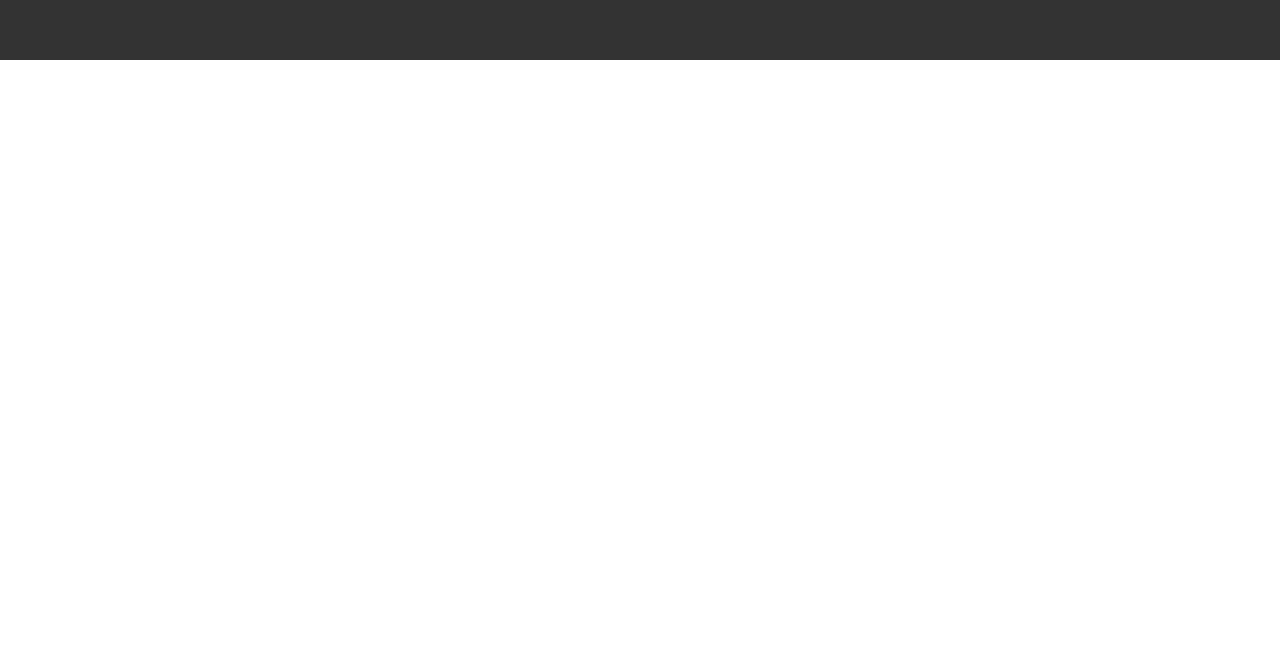
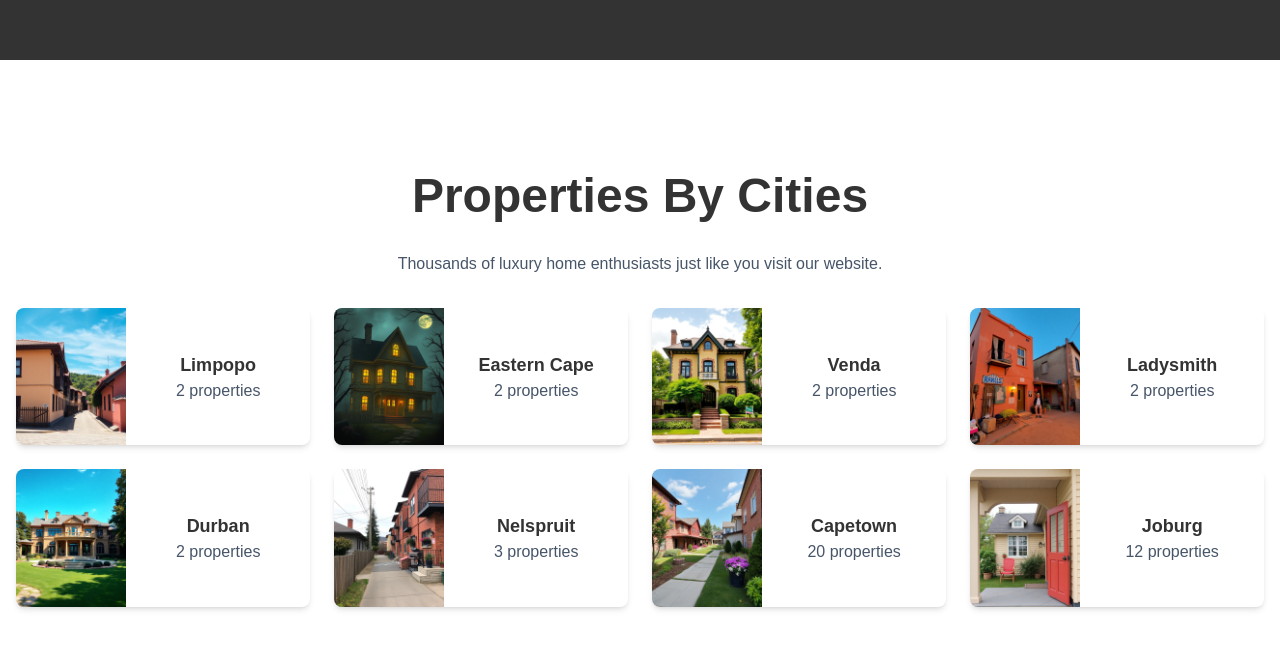
Before and after one commit to scelo-gumede/Real-Estate-1, a Next.js app: page / in a window 1280 px wide. Shown: the part 740-1388 px from the top of the page. Before the commit the page ends 800 px from the top, so only its background shows below. Built offline with nearby package versions, Linux system fonts and the light colour scheme.

Commit message:
added cities

```diff
--- /dev/null
+++ b/app/components/Cities.tsx
@@ -0,0 +1,20 @@
+import CitiesTile from "./CitiesTile"
+import { cities } from "../data"
+
+export default function Cities(){
+
+    return (
+        <section className="flex flex-col gap-8 py-12 my-16 px-4">
+            <h2 className="text-5xl text-grey text-center font-extrabold">Properties By Cities</h2>
+            <p className="text-slate-600 text-center">Thousands of luxury home enthusiasts just like you visit our website.</p>
+
+            <div className="grid md:grid-cols-2 gap-6 lg:grid-cols-4">
+                {cities.map((city,i)=>{
+                    return (
+                        <CitiesTile key={i} {...city} />
+                    )
+                })}
+            </div>
+        </section>
+    )
+}
--- /dev/null
+++ b/app/components/CitiesTile.tsx
@@ -0,0 +1,23 @@
+import Image from "next/image"
+
+interface CitiesTileProps{
+        city:string,
+        properties:number,
+        image:string
+}
+
+
+export default function CitiesTile(props:CitiesTileProps){
+
+    return(
+        <article className="flex  cursor-pointer transition duration-300 hover:bg-green overflow-hidden shadow-md rounded-lg">
+            <div className="w-3/5">
+                <Image src={props.image} width={200} height={170} className="w-full transition duration-300 hover:scale-110 h-full" alt={props.city}  />
+            </div>
+            <div className="flex w-full flex-col items-center justify-center">
+                <p className="text-grey font-bold text-lg" >{props.city}</p>
+                <p className="text-slate-600">{props.properties} properties</p>
+            </div>
+        </article>
+    )
+}
--- a/app/data.ts
+++ b/app/data.ts
@@ -48,3 +48,47 @@ export const links =[
         CONTACT:"Contact"
     }
 ]
+
+
+export const cities = [
+    {
+        city:"Limpopo",
+        properties:2,
+        image:"/house-11.png"
+    },
+    {
+        city:"Eastern Cape",
+        properties:2,
+        image:"/house-10.png"
+    },
+    {
+        city:"Venda",
+        properties:2,
+        image:"/house-9.png"
+    },
+    {
+        city:"Ladysmith",
+        properties:2,
+        image:"/house-8.png"
+    },
+    {
+        city:"Durban",
+        properties:2,
+        image:"/house-7.png"
+    },
+    {
+        city:"Nelspruit",
+        properties:3,
+        image:"/house-4.png"
+    },
+    {
+        city:"Capetown",
+        properties:20,
+        image:"/house-2.png"
+    },
+    {
+        city:"Joburg",
+        properties:12,
+        image:"/house-3.png"
+    }
+]
--- a/app/page.tsx
+++ b/app/page.tsx
@@ -1,3 +1,4 @@
+import Cities from "./components/Cities"
 import Hero from "./components/Hero"
 
 
@@ -7,6 +8,7 @@ export default function Home (){
   return(
     <div>
       <Hero />
+      <Cities />
     </div>
   )
 }
```
